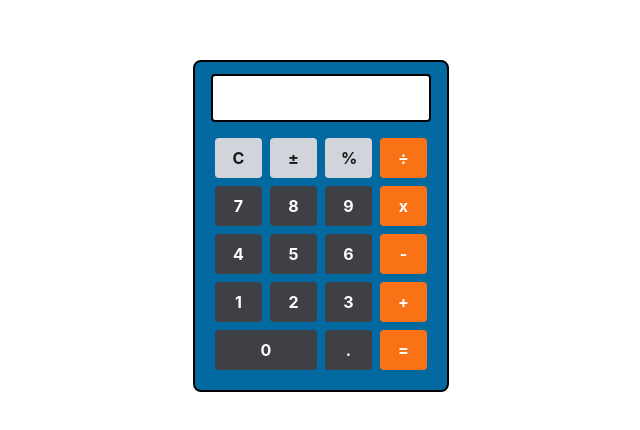
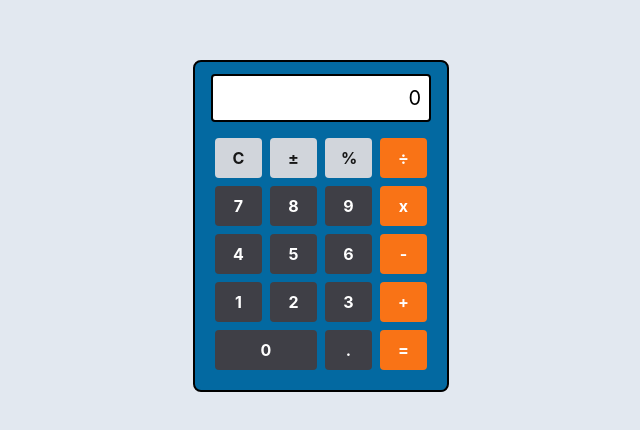
Before and after one commit to tyleryip/react-calculator, a React (Create React App) app in the folder frontend/: page / in a window 1280 px wide. Shown: the part 174-604 px from the top of the page, without its empty margins (319-959 px from the left). Built offline with nearby package versions, Linux system fonts and the light colour scheme.

Commit message:
fix: overhauled the reducer and actions

```diff
--- a/frontend/src/components/Buttons/NumberButton.tsx
+++ b/frontend/src/components/Buttons/NumberButton.tsx
@@ -1,32 +1,18 @@
 import React, { useContext } from "react";
 import { ActionType } from "../../contexts/Actions";
-import {
-  CalculatorContext,
-  CalculatorDispatchContext,
-} from "../../contexts/CalculatorContext";
+import { CalculatorDispatchContext } from "../../contexts/CalculatorContext";
 
 export default function NumberButton({ label }: { label: string }) {
-  const state = useContext(CalculatorContext);
   const dispatch = useContext(CalculatorDispatchContext);
 
   function handleClick(e: any) {
     e.preventDefault();
-    if (state.operator.length === 0) {
-      // If there is no operator yet, we continue appending to the left operand.
-      dispatch({
-        type: ActionType.LEFT_OPERAND_APPENDED,
-        payload: label,
-      });
-    } else {
-      // If there is an operator, we append to the right operand.
-      dispatch({
-        type: ActionType.RIGHT_OPERAND_APPENDED,
-        payload: label,
-      });
-    }
+    dispatch({
+      type: ActionType.NUMBER_PRESSED,
+      payload: label,
+    });
   }
 
-  // TODO: Figure out why this button won't span 2 columns lol
   if (label === "0") {
     return (
       <button
--- a/frontend/src/components/Buttons/OperatorButton.tsx
+++ b/frontend/src/components/Buttons/OperatorButton.tsx
@@ -9,15 +9,15 @@ export default function OperatorButton({ label }: { label: string }) {
   const state = useContext(CalculatorContext);
   const dispatch = useContext(CalculatorDispatchContext);
 
-  // TODO: Need to update this handler to deal with clicking an operator after a right operand is populated
   function handleClick(e: any) {
     e.preventDefault();
     dispatch({
-      type: ActionType.OPERATOR_SET,
+      type: ActionType.OPERATOR_PRESSED,
       payload: label,
     });
   }
 
+  // TODO: adjust this to use result in determining state too.
   if (
     state.leftOperand.length !== 0 &&
     state.operator === label &&
--- a/frontend/src/components/Calculator/Calculator.tsx
+++ b/frontend/src/components/Calculator/Calculator.tsx
@@ -6,8 +6,8 @@ import ButtonContainer from "../ButtonContainer/ButtonContainer";
 export default function Calculator() {
   return (
     <CalculatorContainer>
-      <div className="grid place-items-center h-screen">
-        <div className="rounded-lg border-2 border-black py-2 px-2 bg-sky-700 h-84 w-64">
+      <div className="bg-slate-200 grid place-items-center h-screen ">
+        <div className="bg-sky-700 rounded-lg border-2 border-black py-2 px-2 h-84 w-64">
           <CalculatorWindow />
           <ButtonContainer />
         </div>
--- a/frontend/src/components/CalculatorContainer/CalculatorContainer.tsx
+++ b/frontend/src/components/CalculatorContainer/CalculatorContainer.tsx
@@ -7,7 +7,7 @@ import { calculatorReducer } from "../../contexts/CalculatorReducer";
 import { IState } from "../../contexts/types";
 
 const initialState: IState = {
-  leftOperand: "",
+  leftOperand: "0",
   rightOperand: "",
   operator: "",
   result: "",
--- a/frontend/src/components/CalculatorWindow/CalculatorWindow.tsx
+++ b/frontend/src/components/CalculatorWindow/CalculatorWindow.tsx
@@ -3,15 +3,20 @@ import { CalculatorContext } from "../../contexts/CalculatorContext";
 
 export default function CalculatorWindow() {
   const state = useContext(CalculatorContext);
+  let windowValue = "";
+
+  if (state.result.length !== 0) {
+    windowValue = state.result;
+  } else if (state.rightOperand.length !== 0) {
+    windowValue = state.rightOperand;
+  } else {
+    windowValue = state.leftOperand;
+  }
 
   // TODO: Whatever is displayed should be truncated so the value does not go off the screen.
   return (
     <div className="rounded border-black border-2 bg-white my-1 mx-2 h-12">
-      <p className="text-right text-xl px-2 py-2">
-        {state.rightOperand.length === 0
-          ? state.leftOperand
-          : state.rightOperand}
-      </p>
+      <p className="text-right text-xl px-2 py-2">{windowValue}</p>
     </div>
   );
 }
--- a/frontend/src/contexts/Actions.ts
+++ b/frontend/src/contexts/Actions.ts
@@ -1,19 +1,9 @@
 export enum ActionType {
-  "LEFT_OPERAND_APPENDED",
-  "RIGHT_OPERAND_APPENDED",
-  "OPERATOR_SET",
-  "WINDOW_CLEARED",
-  "ANSWER_CALCULATED",
+  "NUMBER_PRESSED",
+  "OPERATOR_PRESSED",
+  "EQUALS_PRESSED",
+  "CLEAR_PRESSED",
+  "DECIMAL_PRESSED",
+  "PERCENT_PRESSED",
+  "PLUS_MINUS_PRESSED",
 }
-
-/*
-This should be different:
-
-NUMBER_PRESSED
-OPERATOR_PRESSED
-EQUALS_PRESSED
-CLEAR_PRESSED
-DECIMAL_PRESSED
-PERCENT_PRESSED
-PLUS_MINUS_PRESSED
-*/
--- a/frontend/src/contexts/CalculatorReducer.ts
+++ b/frontend/src/contexts/CalculatorReducer.ts
@@ -7,56 +7,171 @@ const config = {};
 const math = create(all, config);
 
 export function calculatorReducer(state: IState, action: any) {
+  // This function will be used in multiple switch cases.
+  function calculateResult(
+    leftOperand: string,
+    operator: string,
+    rightOperand: string
+  ) {
+    const expression: string =
+      leftOperand.trim() + operator.trim() + rightOperand.trim();
+    const mathResult = "" + math.evaluate(expression);
+    return mathResult;
+  }
+
+  console.log(state);
+
   switch (action.type) {
-    case ActionType.LEFT_OPERAND_APPENDED:
+    case ActionType.NUMBER_PRESSED:
+      if (
+        state.leftOperand.length !== 0 &&
+        state.operator.length !== 0 &&
+        state.rightOperand.length !== 0 &&
+        state.result.length !== 0
+      ) {
+        // Result displaying, we will clear everything and set left operand.
+        return {
+          leftOperand: action.payload,
+          rightOperand: "",
+          operator: "",
+          result: "",
+        };
+      } else if (state.operator.length === 0) {
+        // Operator not set, we will append onto the left operand.
+
+        if (state.leftOperand === "0" && action.payload === "0") {
+          // Special case: When left operand is "0" and we press "0" again, nothing happens.
+          return { ...state };
+        }
+
+        if (state.leftOperand === "0" && action.payload !== "0") {
+          // Special case: When left operand is "0" and we press any other number, we set the left operand.
           return {
             ...state,
-        leftOperand: state.leftOperand.concat(action.payload),
-      };
-
-    case ActionType.RIGHT_OPERAND_APPENDED:
-      return {
-        ...state,
-        rightOperand: state.rightOperand.concat(action.payload),
-      };
-
-    case ActionType.OPERATOR_SET:
-      // Special case for *, since we display the label "x" but need to use "*" in mathjs calculations.
-      if (action.payload === "x") {
-        return {
-          ...state,
-          operator: "*",
+            leftOperand: action.payload,
           };
         }
 
         return {
           ...state,
+          leftOperand: state.leftOperand + action.payload,
+          result: "",
+        };
+      } else if (state.result.length !== 0) {
+        // Operator set but no result, we will set right operand.
+        return {
+          ...state,
+          rightOperand: action.payload,
+          result: "",
+        };
+      } else {
+        // Operator is populated but not result, we will append onto the right operand.
+
+        if (state.rightOperand === "0" && action.payload === "0") {
+          // Special case: When right operand is "0" and we press "0" again, nothing happens.
+          return { ...state };
+        }
+
+        if (state.rightOperand === "0" && action.payload !== "0") {
+          // Special case: When right operand is "0" and we press any other number, we set the right operand.
+          return {
+            ...state,
+            rightOperand: action.payload,
+          };
+        }
+
+        return {
+          ...state,
+          rightOperand: state.rightOperand + action.payload,
+          result: "",
+        };
+      }
+
+    case ActionType.OPERATOR_PRESSED:
+      if (action.payload === "x") {
+        // Special case: transform the "x" label to the "*" operation.
+        action.payload = "*";
+      }
+
+      if (state.rightOperand.length === 0) {
+        // Ex. We have a left operand but no right operand yet, so we can set the operator freely.
+        return {
+          ...state,
           operator: action.payload,
         };
-
-    case ActionType.ANSWER_CALCULATED:
-      // TODO: We set left operand to the result, pressing equals again will trigger
-      // another ANSWER_CALCULATED action maintaining the same rightOperand and
-      // operator.
-
-      const expression: string =
-        state.leftOperand + state.operator + state.rightOperand;
-      const result: string = math.evaluate(expression);
-
+      } else if (state.result.length === 0) {
+        // We have both operands, but no result so pressing another operator will press equals and operator at the same time.
+        const result = calculateResult(
+          state.leftOperand,
+          state.operator,
+          state.rightOperand
+        );
         return {
+          operator: action.payload,
+          rightOperand: "",
           leftOperand: result,
-        operator: "",
+          result: result,
+        };
+      } else {
+        // We have a result, so pressing another operator will clear our right operand.
+        return {
+          ...state,
+          operator: action.payload,
           rightOperand: "",
           result: "",
         };
+      }
 
-    case ActionType.WINDOW_CLEARED:
+    case ActionType.EQUALS_PRESSED:
+      if (state.operator.length === 0) {
+        // We have no operator, so pressing "=" does nothing.
         return {
-        leftOperand: "",
+          ...state,
+        };
+      } else if (state.rightOperand.length === 0) {
+        // We have an operator, so we use the left operand for both operands.
+        return {
+          ...state,
+          leftOperand: calculateResult(
+            state.leftOperand,
+            state.operator,
+            state.leftOperand
+          ),
+        };
+      } else {
+        // Normal calculation, we set both the left operand and result to the result.
+        const result = calculateResult(
+          state.leftOperand,
+          state.operator,
+          state.rightOperand
+        );
+        return {
+          ...state,
+          leftOperand: result,
+          result: result,
+        };
+      }
+
+    case ActionType.PLUS_MINUS_PRESSED:
+      // TODO: Implement this case.
+      return { ...state };
+
+    case ActionType.PERCENT_PRESSED:
+      // TODO: Implement this case.
+      return { ...state };
+
+    case ActionType.DECIMAL_PRESSED:
+      // TODO: Implement this case.
+      return { ...state };
+
+    case ActionType.CLEAR_PRESSED: {
+      return {
+        leftOperand: "0",
         rightOperand: "",
         operator: "",
         result: "",
       };
+    }
 
     default:
       throw Error("Unknown action type: " + ActionType[action.type]);
```
Also changed, not shown: frontend/src/components/Buttons/UtilityButton.tsx (+13 -19 lines). Lines whose indentation alone changed are shown as unchanged.
